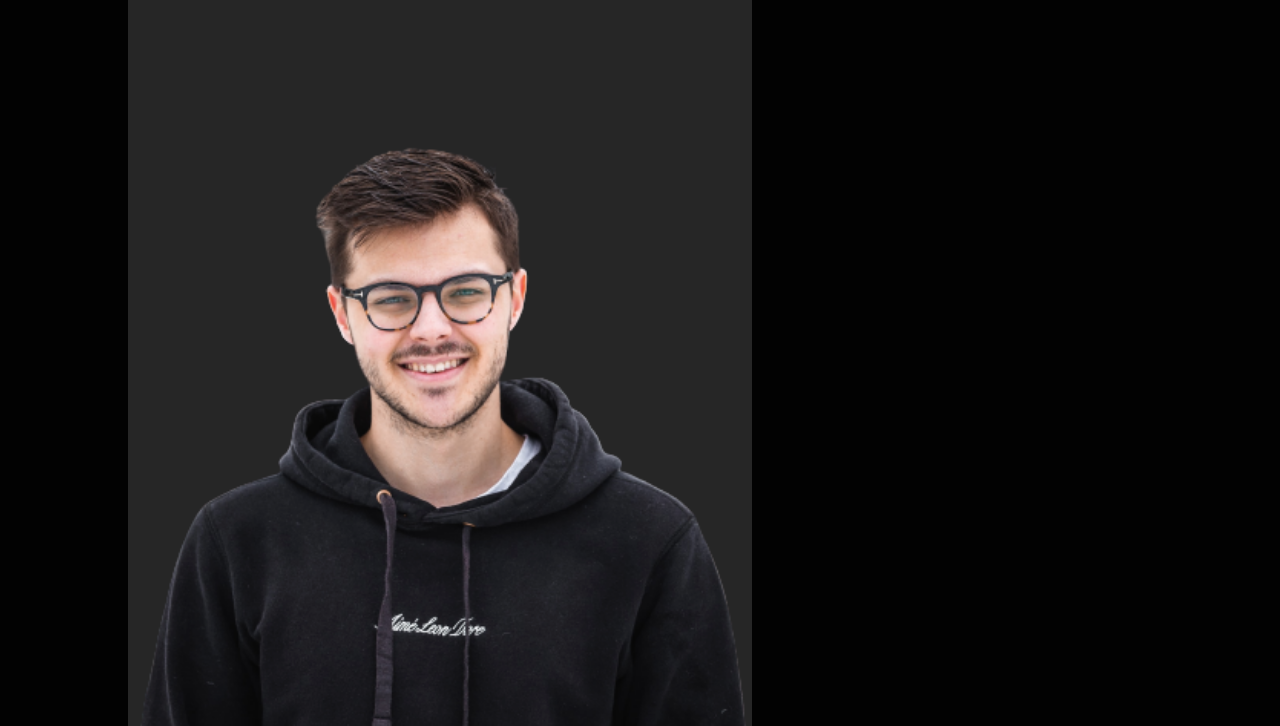
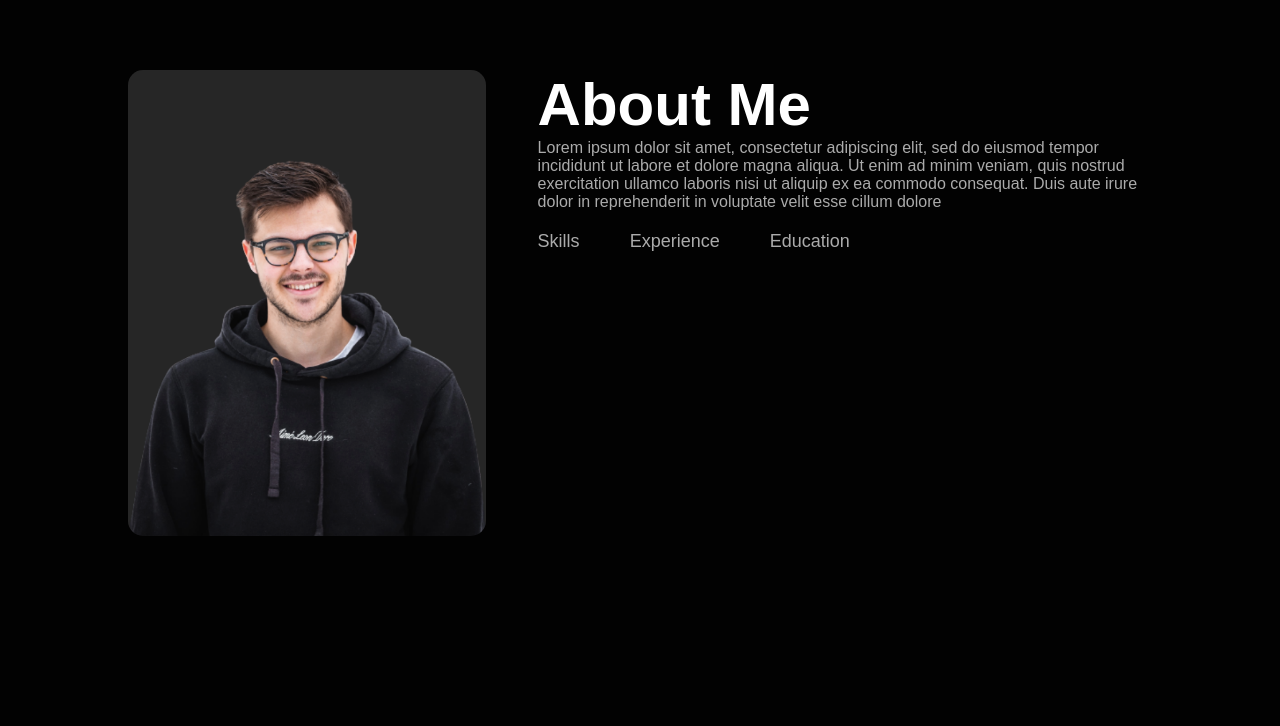
Before and after one commit to j-winston/my-portfolio-site, a plain HTML site: page index.html in a window 1280 px wide. Shown: the part 820-1546 px from the top of the page. After the commit the page ends 1450 px from the top, so only its background shows below. Drawn offline with Linux system fonts and the light colour scheme.

Commit message:
add About section

```diff
--- a/index.html
+++ b/index.html
@@ -34,11 +34,17 @@
                    <img src="images/user.png" alt="">
                </div>
             <div class="about-col-2">
-                <h1>About Me</h1>
+                <h1 class="subtitle">About Me</h1>
+                <p>Lorem ipsum dolor sit amet, consectetur adipiscing elit, sed do eiusmod tempor incididunt ut labore et dolore magna aliqua. Ut enim ad minim veniam, quis nostrud exercitation ullamco laboris nisi ut aliquip ex ea commodo consequat. Duis aute irure dolor in reprehenderit in voluptate velit esse cillum dolore </p>
+
+                <div class="tab-titles">
+                    <p class="tab-links">Skills</p>
+                    <p class="tab-links">Experience</p>
+                    <p class="tab-links">Education</p>
+                </div>
             </div>
             </div>
         </div>
     </div>
-
 </body>
 </html>
--- a/styles.css
+++ b/styles.css
@@ -77,3 +77,47 @@ nav ul li a:hover::after {
 .header-text h1 span {
     color: #ff004f;;
 }
+
+#about {
+    padding:80px 0;
+    color: #ababab;
+}
+
+.row {
+    display:flex;
+    justify-content:space-between;
+    flex:wrap;
+}
+
+.about-col-1 {
+    flex-basis: 35%;
+}
+
+.about-col-1 img {
+    width: 100%;
+    border-radius: 15px;
+}
+
+.about-col-2 {
+    flex-basis: 60%;
+}
+
+.subtitle {
+    font-size: 60px;
+    font-weight: 600;
+    font-size: 60px;
+    font-weight: 600;
+    color: #fff;
+}
+.tab-titles {
+    display:flex;
+    margin:20px 0 40px;
+}
+
+.tab-links {
+    margin-right:50px;
+    font-size: 18px;
+    font-weight: 500;
+    cursor: pointer;
+
+}
```
